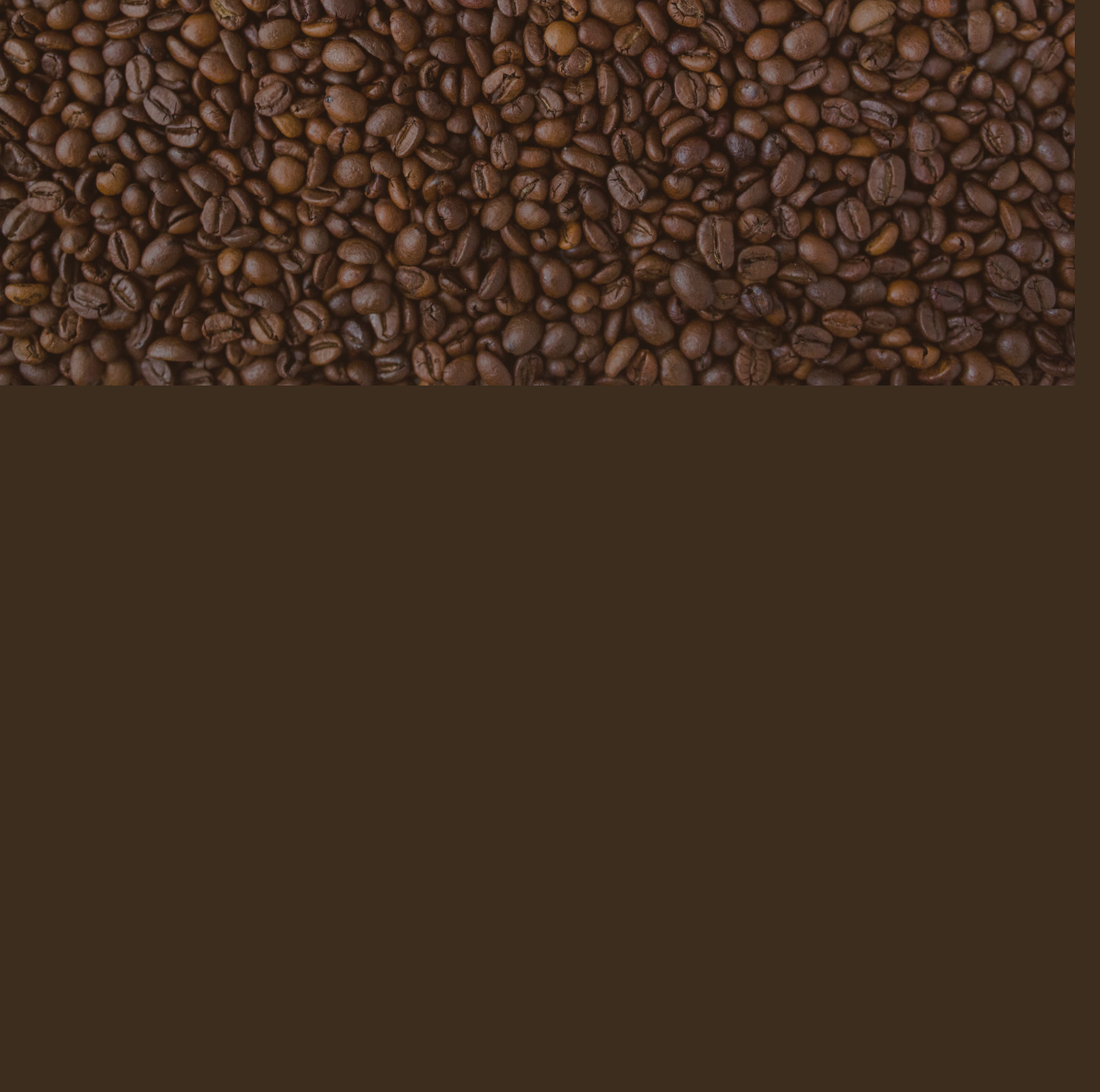
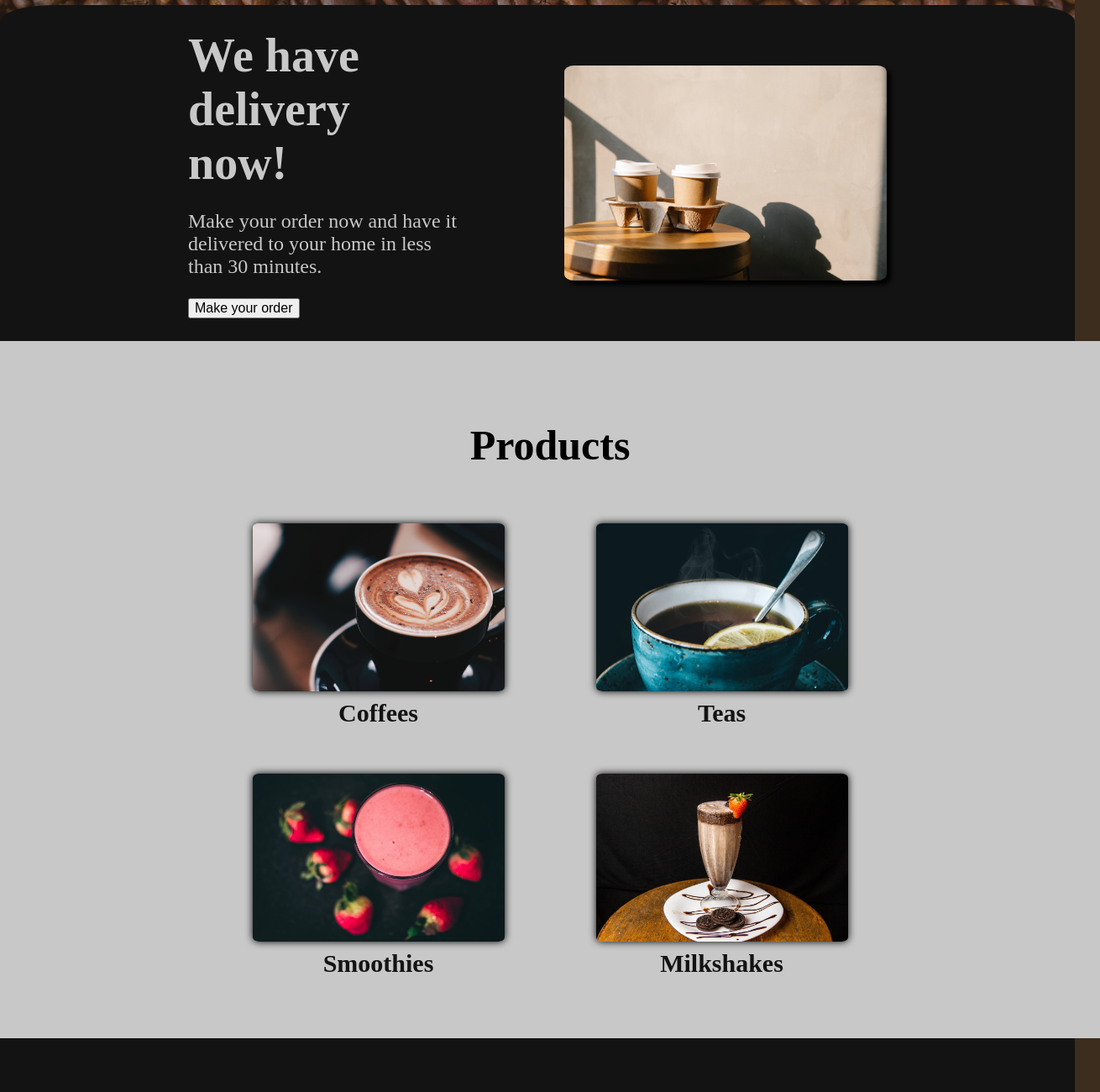
Before and after one commit to FedericoCarrasco/landing-page, a plain HTML site: page index.html in a window 1280 px wide. Shown: the part 394-1694 px from the top of the page at 84% size, 1310 px wide, since content can reach past the window. Before the commit the page ends 853 px from the top, so only its background shows below. Drawn offline with Linux system fonts and the light colour scheme.

Commit message:
create products section

```diff
--- a/index.html
+++ b/index.html
@@ -9,13 +9,58 @@
 </head>
 <body>
     <img id="background" src="images/background.jpeg">
+
     <div id="header">
         <div id="logo">Coffee Shop</div>
         <div id="links">
-            <a href="#info">Info</a>
+            <a href="#white-space">Info</a>
             <a href="#products">Products</a>
             <a href="#customers">Customers</a>
         </div>
     </div>
+
+    <div id="white-space"></div>
+
+    <div id="info">
+        <div class="text">
+            <h1>We have delivery now!</h1>
+            <p>Make your order now and have it delivered to your home
+            in less than 30 minutes.</p>
+            <button>Make your order</button>
+        </div>
+        <img src="images/take-away.jpeg" alt="Two cups of coffee for delivery">
+    </div>
+
+    <div id="products">
+        <h1>Products</h1>
+        <div id="products-links">
+            <div class="product-link">
+                <a href="null"><img src="images/coffee.jpeg" alt="A cup of coffee"></a>
+                <h2>Coffees</h2>
+            </div>
+            <div class="product-link">
+                <a href="null"><img src="images/tea.jpeg" alt="A cup of tea"></a>
+                <h2>Teas</h2>
+            </div>
+            <div class="product-link">
+                <a href="null"><img src="images/smoothie.jpeg" alt="A smoothie"></a>
+                <h2>Smoothies</h2>
+            </div>
+            <div class="product-link">
+                <a href="null"><img src="images/milkshake.jpeg" alt="A milkshake"></a>
+                <h2>Milkshakes</h2>
+            </div>
+        </div>
+    </div>
+
+    <div id="customers">
+
+    </div>
+
+    <div id="contact">
+
+    </div>
+
+    <div id="footer"></div>
 </body>
 </html>
--- a/styles.css
+++ b/styles.css
@@ -4,7 +4,7 @@ body {
 }
 
 #background {
-    position: absolute;
+    position: fixed;
     top: 0;
     left: 0;
     width: 100vw;
@@ -13,10 +13,18 @@ body {
     z-index: -1;
 }
 
+
+
+
+
 #header {
+    position: fixed;
+    top: 0;
+    left: 0;
     background-color: #131313;
     color: white;
     height: 8vh;
+    width: 100vw;
     display: flex;
     justify-content: space-around;
     align-items: center;
@@ -28,13 +36,138 @@ body {
     font-size: 32px;
 }
 
-#links {
+#header #links {
     display: flex;
-    gap: 20px;
+    gap: 25px;
 }
+
 #links a {
     font-size: 24px;
     text-decoration: none;
-    color: white;
+    color: rgb(200, 200, 200);
     font-family: 'Times New Roman';
 }
+
+
+
+
+
+#white-space {
+    height: 50vh;
+}
+
+
+
+
+
+#info {
+    min-height: 50vh;
+    background-color: #131313;
+    border-top-left-radius: 5%;
+    border-top-right-radius: 5%;
+    display: flex;
+    justify-content: center;
+    align-items: center;
+    gap: 10vw;
+    color:rgb(200, 200, 200);
+}
+
+#info .text {
+    max-width: 25vw;
+}
+
+#info .text h1 {
+    margin: 0px;
+    font-size: 7vh;
+}
+
+#info .text p {
+    font-size: 3vh;
+}
+
+#info .text button {
+    font-size: 2vh;
+    padding: 1px 6px;
+}
+
+#info img {
+    width: 30vw;
+    height: auto;
+    border-radius: 3%;
+    box-shadow: 5px 5px 5px #000000;
+}
+
+
+
+
+
+#products {
+    background-color: rgb(200, 200, 200);
+    min-width: 100vw;
+    min-height: 100vh;
+    display: flex;
+    flex-direction: column;
+    justify-content: flex-start;
+    align-items: center;
+    padding: 15px;
+    gap: 30px;
+}
+
+#products h1 {
+    font-size: 50px;
+    margin-top: 10vh;
+}
+
+#products #products-links {
+    width: 60vw;
+    display: flex;
+    flex-wrap: wrap;
+    justify-content: space-around;
+    align-items: center;
+    gap: 50px;
+}
+
+.product-link {
+    display: flex;
+    flex-flow: column;
+    align-items: center;
+}
+
+#products #products-links img {
+    width: 300px;
+    height: auto;
+    border-radius: 2.5%;
+    box-shadow: 0px 0px 10px #000000;
+}
+
+#products #products-links h2 {
+    margin: 5px;
+    font-size: 30px;
+    font-weight: bold;
+    color: #131313;
+}
+
+
+
+
+
+#customers {
+    background-color: rgb(175, 175, 175);
+}
+
+
+
+
+
+#contact {
+    background-color: rgb(200, 200, 200);
+}
+
+
+
+
+
+#footer {
+    height: 8vh;
+    background-color: #131313;
+}
```
